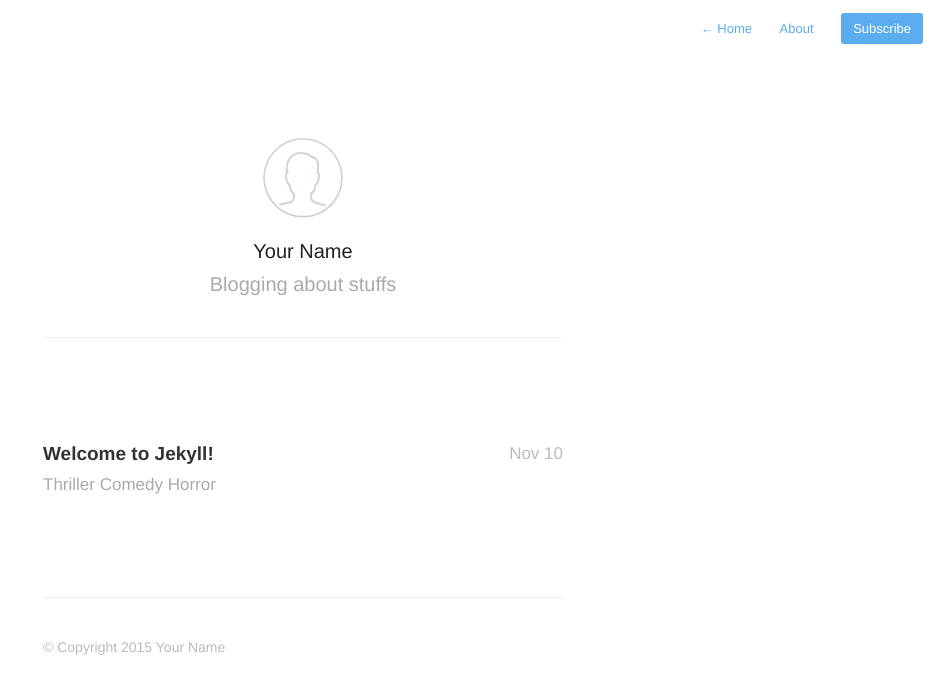
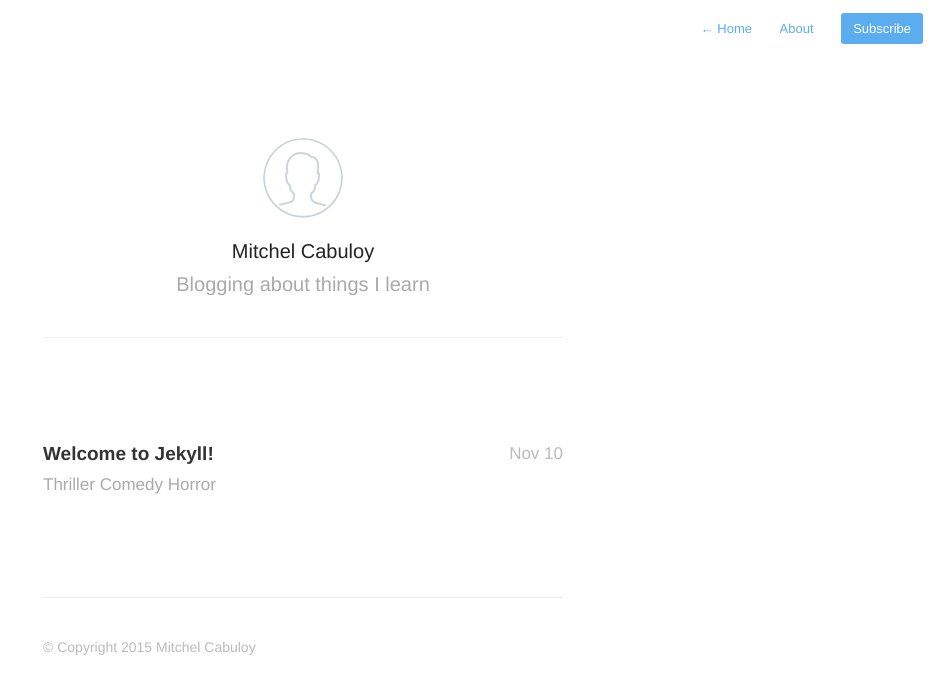
Before and after one commit to mixxorz/mixxorz.github.io, a Jekyll site: the page built from index.html, in a window 1280 px wide. Shown: the top 694 px of the page, without its empty margins (337-1280 px from the left). Built offline with Jekyll 4.4.1, drawn with Linux system fonts in a browser that asks for light colours; nearby versions of some CDN libraries; Markdown is read by kramdown in place of the engine named in the settings; the list of posts is cut into pages by our own code.

Commit message:
Updated site information

```diff
--- a/_config.yml
+++ b/_config.yml
@@ -1,6 +1,6 @@
-name: Your New Jekyll Site
-description: Blogging about stuffs
-meta_description: "Your New Jekyll Site, Blogging about stuffs"
+name: Ramblings of a Dev
+description: Blogging about things I learn
+meta_description: "Ramblings of a Dev, Blogging about things I learn"
 
 aboutPage: true
 
@@ -9,15 +9,15 @@ highlighter: pygments
 
 paginate: 20
 baseurl: /
-domain_name: 'http://yourblog-domain.com'
+domain_name: 'http://mitchel.me/'
 google_analytics: 'UA-XXXXXXXX-X'
 disqus: false
 disqus_shortname: 'your-disqus-shortname'
 
 # Details for the RSS feed generator
-url:            'http://your-blog-url.example.com'
-author:         'Your Name'
-authorTwitter:  'YourTwitterUsername'
+url:            'http://mitchel.me/'
+author:         'Mitchel Cabuloy'
+authorTwitter:  'mixxorz'
 
 permalink:       /:year/:title/
 
```
